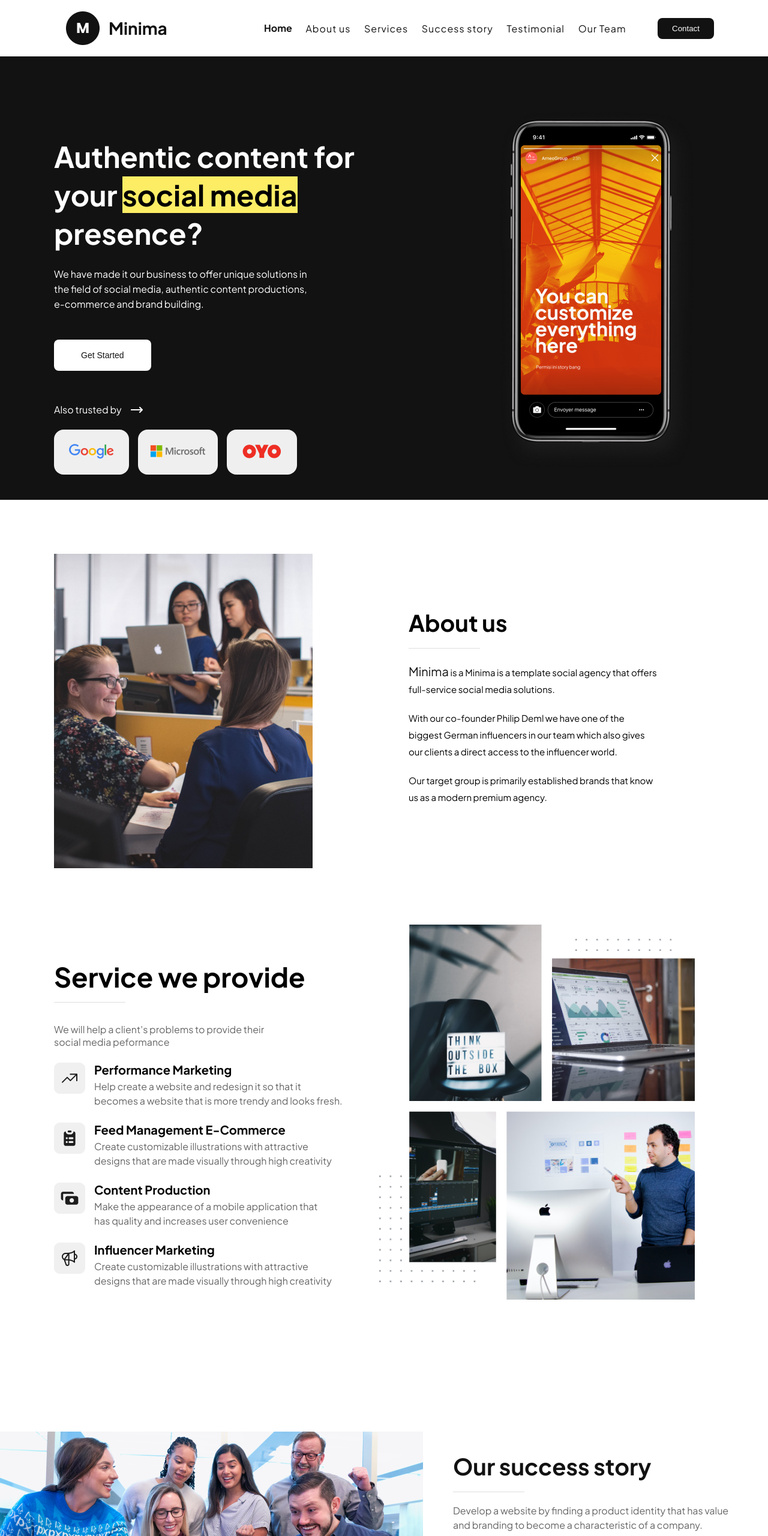
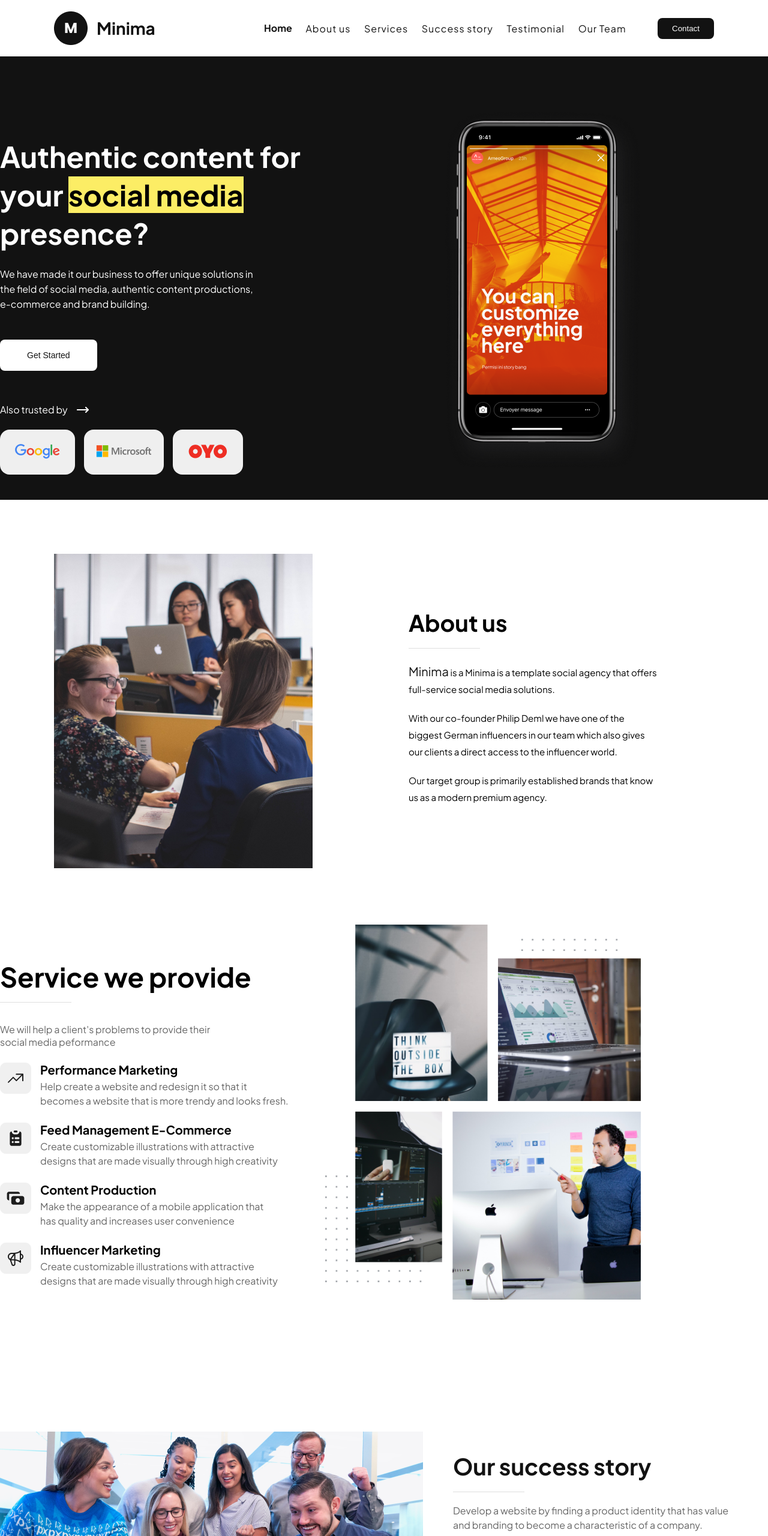
Before and after one commit to Hojiakbar029/Minima-Proyekt, a plain HTML site: page index.html in a window 1280 px wide. Shown: the top 2560 px of the page at 60% size. Drawn offline with nearby package versions, Linux system fonts and the light colour scheme; files that its build step writes are made by us from their sources.

Commit message:
minima proyekt

```diff
--- a/scss/block/_header.scss
+++ b/scss/block/_header.scss
@@ -6,7 +6,6 @@
     align-items: center;
     justify-content: space-between;
     padding: 19px 0;
-    margin-left: 20px;
 }
 
 .header__logo{
--- a/scss/block/_hero.scss
+++ b/scss/block/_hero.scss
@@ -3,9 +3,11 @@
 }
 .hero__inner{
     display: flex;
+    margin-left: 0px;
 }
 .hero__info{
     margin-bottom: 0px;
+    margin-left: 0;
 }
 .hero__info h2{
     margin-top: 135px;
--- a/scss/block/_service.scss
+++ b/scss/block/_service.scss
@@ -1,8 +1,10 @@
 .service__inner{
     display: flex;
+    margin-left: 0;
 }
 .service__info{
     margin-top: 150px;
+    margin-left: 0;
 }
 .service__info h2{
     font-style: normal;
```
